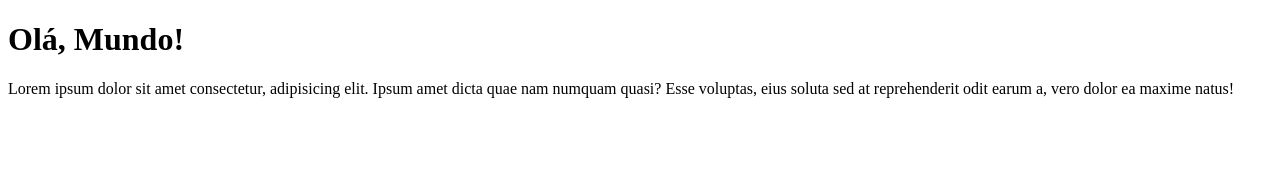
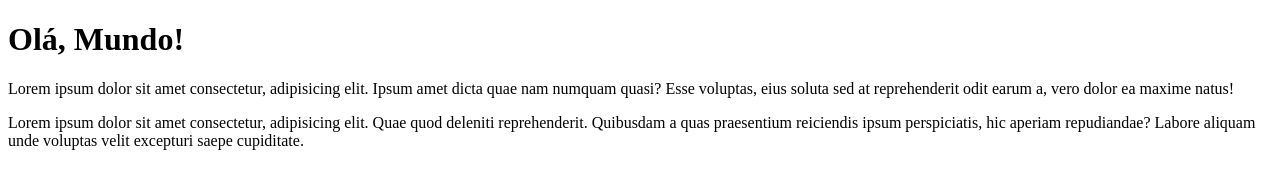
Before and after one commit to AngeloMzn/helloWorld, a plain HTML site: page siteExemplo/index.html in a window 1280 px wide. Drawn offline with Linux system fonts and the light colour scheme.

Commit message:
adicionei 1 paragrafo

```diff
--- a/siteExemplo/index.html
+++ b/siteExemplo/index.html
@@ -9,5 +9,6 @@
 <body>
     <h1>Olá, Mundo!</h1>
     <p>Lorem ipsum dolor sit amet consectetur, adipisicing elit. Ipsum amet dicta quae nam numquam quasi? Esse voluptas, eius soluta sed at reprehenderit odit earum a, vero dolor ea maxime natus!</p>
+    <p>Lorem ipsum dolor sit amet consectetur, adipisicing elit. Quae quod deleniti reprehenderit. Quibusdam a quas praesentium reiciendis ipsum perspiciatis, hic aperiam repudiandae? Labore aliquam unde voluptas velit excepturi saepe cupiditate.</p>
 </body>
 </html>
```
